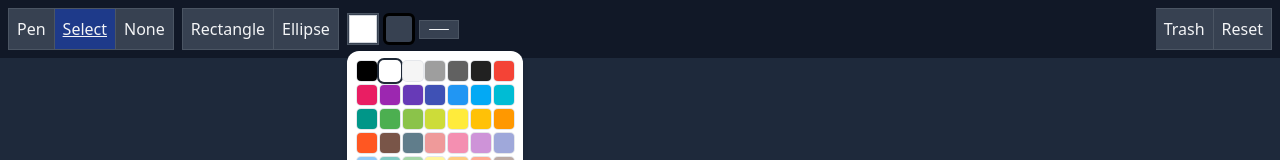
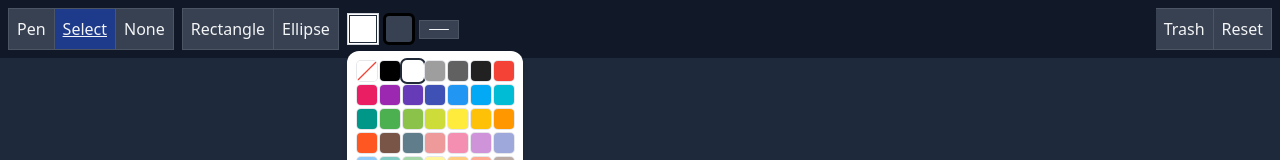
Before and after one commit to matthewkirby/Collaborative-Whiteboard, a React (Vite) app: page / in a window 1280 px wide. Both pictures are taken after a click on the button 362 px from the left and 29 px from the top of the page. Shown: the top 160 px of the page. Built offline with nearby package versions, Linux system fonts and the light colour scheme.

Commit message:
Implement transparent fill and stroke

```diff
--- a/src/components/Toolbar/ColorPicker.tsx
+++ b/src/components/Toolbar/ColorPicker.tsx
@@ -1,4 +1,5 @@
 import { useBoardStore } from "../../store/boardStore";
+import { ColorSwatch } from "../ui/ColorSwatch";
 import { PopupButton } from "../ui/PopupButton";
 import { ColorPickerContents } from "./ColorPickerPopup";
 
@@ -12,10 +13,10 @@ export const ColorPicker = () => {
     <>
       <PopupButton
         trigger={
-          <div className="w-8 h-8 border border-gray-600 p-0.5 hover:border-gray-400 transition-colors bg-gray-700">
-            <div
-              className="w-full h-full ring-1 ring-gray-300"
-              style={{ background: activeFillColor }}
+          <div className="w-8 h-8 border border-gray-300 p-0.5 hover:border-gray-500 transition-colors bg-white">
+            <ColorSwatch
+              color={activeFillColor}
+              className="w-full h-full ring-1 ring-gray-800"
             />
           </div>
         }
--- a/src/components/Toolbar/ColorPickerPopup.tsx
+++ b/src/components/Toolbar/ColorPickerPopup.tsx
@@ -1,13 +1,19 @@
 import { useEffect, useRef } from "react";
+import { ColorSwatch } from "../ui/ColorSwatch";
 
 // prettier-ignore
 const COLORS = [
-  "#000000", "#ffffff", "#f5f5f5", "#9e9e9e", "#616161", "#212121", "#f44336",
+  "#000000", "#ffffff", "#9e9e9e", "#616161", "#212121", "#f44336",
   "#e91e63", "#9c27b0", "#673ab7", "#3f51b5", "#2196f3", "#03a9f4", "#00bcd4",
   "#009688", "#4caf50", "#8bc34a", "#cddc39", "#ffeb3b", "#ffc107", "#ff9800",
   "#ff5722", "#795548", "#607d8b", "#ef9a9a", "#f48fb1", "#ce93d8", "#9fa8da",
   "#90caf9", "#80cbc4", "#a5d6a7", "#fff59d", "#ffcc80", "#ffab91", "#bcaaa4",
 ];
+
+const swatchBasestyle =
+  "w-5 h-5 rounded cursor-pointer transition-transform hover:scale-110";
+const swatchActiveStyle = "ring-2 ring-gray-800 ring-offset-1";
+const swatchInactiveStyle = "ring-1 ring-gray-200";
 
 interface ColorPickerContentsProps {
   value: string;
@@ -37,13 +43,20 @@ export const ColorPickerContents = ({
   return (
     <div className="bg-white border-gray-200 rounded-xl p-2.5 w-44 shadow-md">
       <div className="grid grid-cols-7 gap-1 mb-2">
+        {/* This first button represent transparent */}
+        <button
+          onClick={() => commitInsta("transparent")}
+          className={`${swatchBasestyle}
+            ${value === "transparent" ? swatchActiveStyle : swatchInactiveStyle}`}
+        >
+          <ColorSwatch color="transparent" className="w-full h-full rounded" />
+        </button>
         {COLORS.map((color) => (
           <button
             key={color}
             onClick={() => commitInsta(color)}
             style={{ background: color }}
-            className={`w-5 h-5 rounded cursor-pointer transition-transform hover:scale-110
-              ${color === value ? "ring-2 ring-gray-800 ring-offset-1" : "ring-1 ring-gray-200"}`}
+            className={`${swatchBasestyle} ${color === value ? swatchActiveStyle : swatchInactiveStyle}`}
           />
         ))}
       </div>
@@ -51,7 +64,7 @@ export const ColorPickerContents = ({
         <span className="text-xs text-gray-400 flex-1">Custom</span>
         <input
           type="color"
-          defaultValue={value}
+          defaultValue={value === "transparent" ? "#ffffff" : value}
           onChange={(e) => commitDebounced(e.target.value)}
           onMouseUp={(e) => commitInsta(e.currentTarget.value)}
           onBlur={(e) => commitInsta(e.currentTarget.value)}
--- /dev/null
+++ b/src/components/ui/ColorSwatch.tsx
@@ -0,0 +1,29 @@
+// src/components/ui/ColorSwatch.tsx
+interface ColorSwatchProps {
+  color: string;
+  className?: string;
+}
+
+export const ColorSwatch = ({ color, className = "" }: ColorSwatchProps) => {
+  if (color === "transparent") {
+    return (
+      <div className={`relative overflow-hidden bg-white ${className}`}>
+        <svg
+          className="absolute inset-0 w-full h-full"
+          viewBox="0 0 32 32"
+          preserveAspectRatio="none"
+        >
+          <line
+            x1="0"
+            y1="32"
+            x2="32"
+            y2="0"
+            stroke="#f44336"
+            strokeWidth="2"
+          />
+        </svg>
+      </div>
+    );
+  }
+  return <div className={className} style={{ background: color }} />;
+};
```
